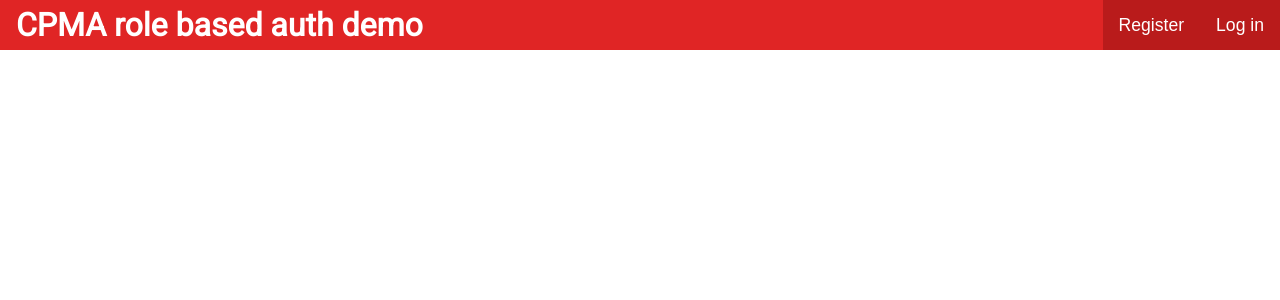
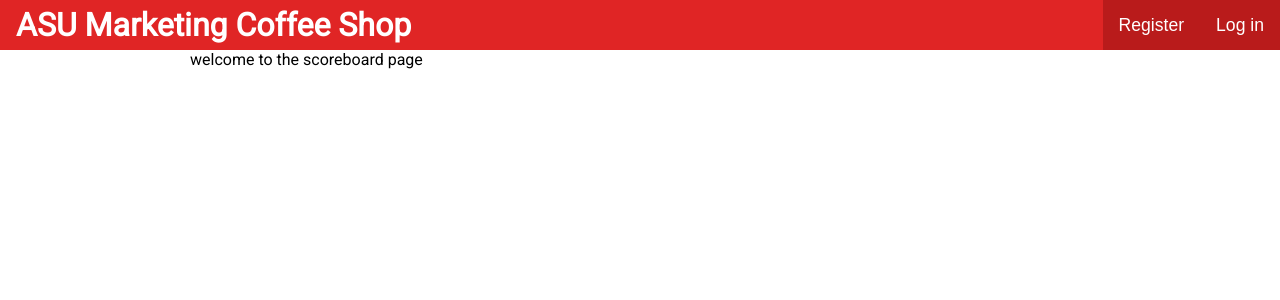
Before and after one commit to jared-peterson50/cpma_front, a React (Create React App) app: page /scoreboard in a window 1280 px wide. Shown: the top 300 px of the page. Built offline with nearby package versions, Linux system fonts and the light colour scheme; no server answers.

Commit message:
added navbar items

```diff
--- a/src/App.js
+++ b/src/App.js
@@ -8,6 +8,9 @@
 import UserContext from "./context/UserContext";
 import Admin from './components/auth/Admin';
 import AdminSucess from './components/auth/AdminSucess';
+import ScoreBoard from './components/pages/ScoreBoard';
+import Coffee from './components/pages/Coffee';
+import Team from './components/pages/Team';
 import "./style.css";
 
 export default function App() {
@@ -18,6 +21,7 @@
   });
 
   useEffect(() => {
+    document.title = "ASU Marketing Coffee Shop"
     const checkLoggedIn = async () => {
       let token = localStorage.getItem("auth-token");
       if (token === null) {
@@ -25,12 +29,12 @@
         token = "";
       }
       const tokenRes = await Axios.post(
-        "http://13.59.217.78:3000/users/tokenIsValid",
+        "http://54.244.181.135:3000/users/tokenIsValid",
         null,
         { headers: { "x-auth-token": token } }
       );
       if (tokenRes.data) {
-        const userRes = await Axios.get("http://13.59.217.78:3000/users/", {
+        const userRes = await Axios.get("http://54.244.181.135:3000/users/", {
           headers: { "x-auth-token": token },
         });
         setUserData({
@@ -47,7 +51,7 @@
     <>
       <BrowserRouter>
         <UserContext.Provider value={{ userData, setUserData }}>
-          <Header />
+          <Header/>
           <div className="container">
             <Switch>
               <Route exact path="/" component={Home} />
@@ -55,6 +59,9 @@
               <Route path="/register" component={Register} />
               <Route path="/admin" component={Admin} />
               <Route path="/adminsuccess" component={AdminSucess} />
+              <Route path ="/scoreboard" component={ScoreBoard}/>
+              <Route path="/team" component={Team} />
+              <Route path="/coffee" component={Coffee} />
             </Switch>
           </div>
         </UserContext.Provider>
--- a/src/components/auth/AuthOptions.js
+++ b/src/components/auth/AuthOptions.js
@@ -9,6 +9,10 @@
   const admin = () => history.push("/admin");
   const register = () => history.push("/register");
   const login = () => history.push("/login");
+  const team = () => history.push("/team");
+  const scoreboard = () => history.push("/scoreboard");
+  const coffee = () => history.push("/coffee");
+
   const logout = () => {
     setUserData({
       token: undefined,
@@ -16,10 +20,13 @@
     });
     localStorage.setItem("auth-token", "");
   };
-
+//This will render just a logout and admin button if logged in else show register/login
   return (
     <nav className="auth-options">
       {userData.user ? (<>
+      <button onClick={coffee}>Coffee</button>
+      <button onClick={team}>Teams</button>
+      <button onClick={scoreboard}>Scoreboard</button>
       <button onClick={logout}>Log out</button>
       <button onClick={admin}>Admin</button>
       </>
--- a/src/components/auth/Login.js
+++ b/src/components/auth/Login.js
@@ -27,7 +27,7 @@
     try {
       const loginUser = { email, password };
       const loginRes = await Axios.post(
-        "http://13.59.217.78:3000/users/login",
+        "http://54.244.181.135:3000/users/login",
         loginUser
       );
       console.log("loginRes.data.token: " + loginRes.data.token);
--- a/src/components/auth/Register.js
+++ b/src/components/auth/Register.js
@@ -19,8 +19,8 @@
 
     try {
       const newUser = { email, password, passwordCheck, displayName };
-      await Axios.post("http://13.59.217.78:3000/users/register", newUser);
-      const loginRes = await Axios.post("http://13.59.217.78:3000/users/login", {
+      await Axios.post("http://54.244.181.135:3000/users/register", newUser);
+      const loginRes = await Axios.post("http://54.244.181.135:3000/users/login", {
         email,
         password,
       });
--- a/src/components/layout/Header.js
+++ b/src/components/layout/Header.js
@@ -6,7 +6,7 @@
   return (
     <header id="header">
       <Link to="/">
-        <h1 className="title">CPMA role based auth demo</h1>
+        <h1 className="title">ASU Marketing Coffee Shop</h1>
       </Link>
       <AuthOptions />
     </header>
--- /dev/null
+++ b/src/components/pages/Coffee.js
@@ -0,0 +1,9 @@
+import React from 'react'
+
+export default function Coffee() {
+    return (
+        <div>
+            Welcome to the coffee shop
+        </div>
+    )
+}
--- /dev/null
+++ b/src/components/pages/ScoreBoard.js
@@ -0,0 +1,9 @@
+import React from 'react'
+
+export default function ScoreBoard() {
+    return (
+        <div>
+            welcome to the scoreboard page
+        </div>
+    )
+}
--- /dev/null
+++ b/src/components/pages/Team.js
@@ -0,0 +1,9 @@
+import React from 'react'
+
+export default function Team() {
+    return (
+        <div>
+            Welcome to the team page
+        </div>
+    )
+}
```
Also changed, not shown: 1 other file (tests, documents, lock files or other folders).
